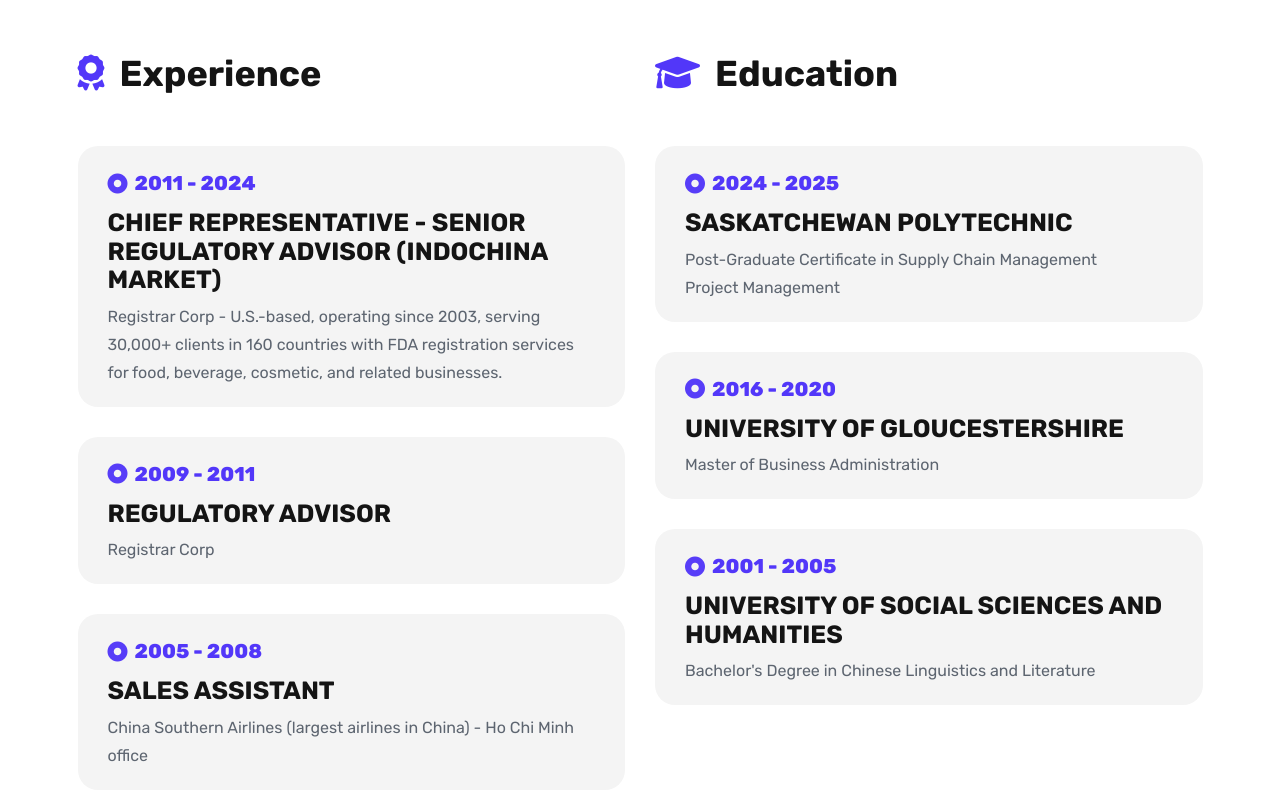
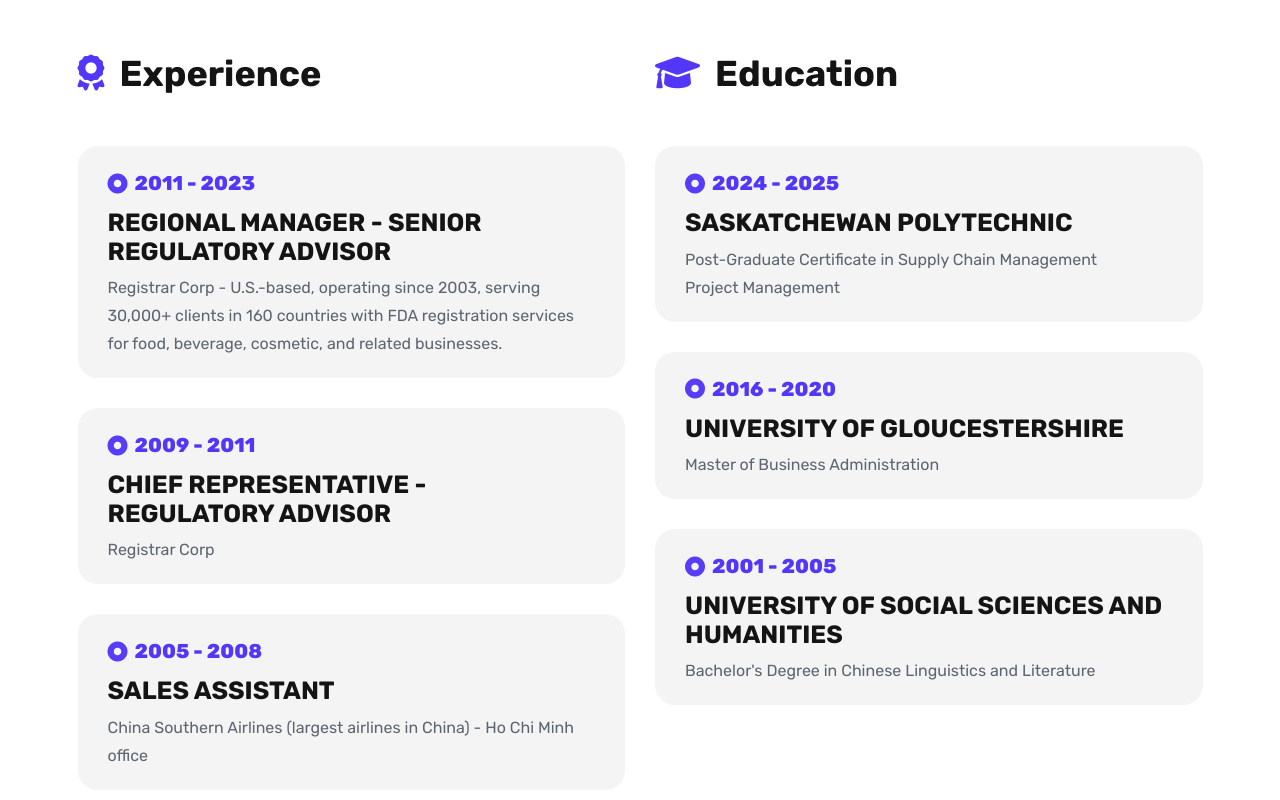
Before and after one commit to minhanhhere/thalia, a website: page index.html in a window 1280 px wide. Shown: the part 2308-3108 px from the top of the page. Drawn offline with Linux system fonts and the light colour scheme; a web font is replaced by a local one.

Commit message:
build file

```diff
--- a/index.html
+++ b/index.html
@@ -189,7 +189,7 @@
                 <span class="btn-icon"><i class="fa-sharp fa-regular fa-arrow-right"></i></span>
               </span>
             </a> -->
-            <a class="tmp-btn hover-icon-reverse radius-round mb-2" target="_blank" href="/assets/cv.pdf">
+            <a class="tmp-btn hover-icon-reverse radius-round mb-2" target="_blank" href="/assets/cv-thalia-nguyen.pdf">
               <span class="icon-reverse-wrapper">
                 <span class="btn-text">Download my CV</span>
                 <span class="btn-icon"><i class="fa-sharp fa-regular fa-download"></i></span>
@@ -338,8 +338,8 @@
 
         <div class="resume-widget">
           <div class="resume-single tmp-scroll-trigger tmp-fade-in animation-order-1">
-            <div class="time"><i class="fa-duotone fa-solid fa-circle-dot fa-fade mr--15"></i> 2011 - 2024</div>
-            <h3 class="resume-title">Chief Representative - Senior Regulatory Advisor (Indochina Market)</h3>
+            <div class="time"><i class="fa-duotone fa-solid fa-circle-dot fa-fade mr--15"></i> 2011 - 2023</div>
+            <h3 class="resume-title">Regional Manager - Senior Regulatory Advisor</h3>
             <div class="institute">
               Registrar Corp - U.S.-based, operating since 2003, serving 30,000+ clients in 160 countries with FDA registration services for food, beverage,
               cosmetic, and related businesses.
@@ -347,7 +347,7 @@
           </div>
           <div class="resume-single tmp-scroll-trigger tmp-fade-in animation-order-2">
             <div class="time"><i class="fa-duotone fa-solid fa-circle-dot fa-fade mr--15"></i> 2009 - 2011</div>
-            <h3 class="resume-title">Regulatory Advisor</h3>
+            <h3 class="resume-title">Chief Representative - Regulatory Advisor</h3>
             <div class="institute">Registrar Corp</div>
           </div>
           <div class="resume-single tmp-scroll-trigger tmp-fade-in animation-order-3">
```
